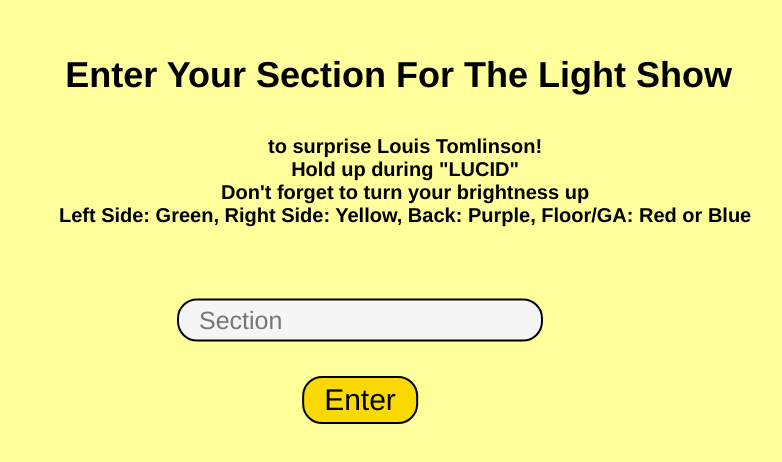
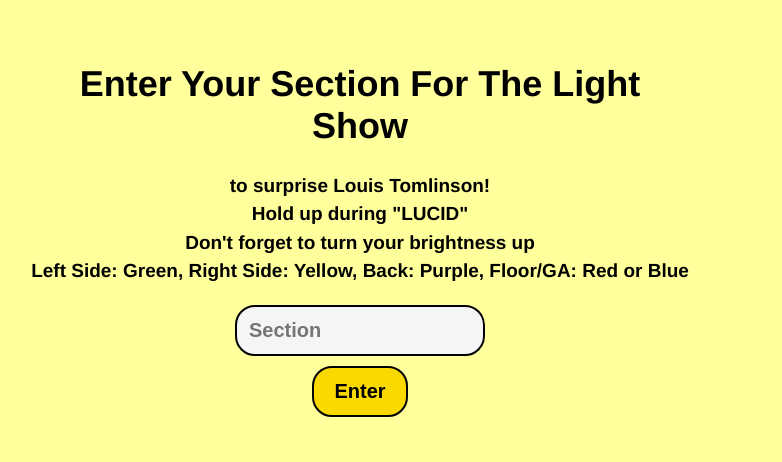
Before and after one commit to DarceyB/Louis-Tomlinson-Light-Show-Sydney, a website: page SelectYourSection.html in a window 1280 px wide. Shown: the part 160-622 px from the top of the page, without its empty margins (280-1062 px from the left). Drawn offline with nearby package versions, Linux system fonts and the light colour scheme.

Commit message:
made it stay centered

```diff
--- a/SelectYourSection.css
+++ b/SelectYourSection.css
@@ -1,81 +1,64 @@
 body {
     background-color: rgb(255, 255, 155);
-    max-width: 100%;
-    height: auto;
+    margin: 0;
+    min-height: 100vh;
+    min-height: 100dvh;
+    display: grid;
+    place-items: center;
+    font-family: 'Franklin Gothic Medium', 'Arial Narrow', Arial, sans-serif;
+    text-align: center;
+
+}
+#myForm {
+    width: 100%;
+    display: flex;
+    justify-content: center;
+    align-items: center;
 }
 
-h1 {
-    display: block;
-    font-family: 'Franklin Gothic Medium', 'Arial Narrow', Arial, sans-serif;
-    font-size: 36px;
-    position: absolute;
-    text-align: center;
-    top: 25%;
-    left: 40%;
-    transform: translate(-25%, -25%);
+.text-box {
+    width: 90%;
+    max-width: 700px;
+    padding: 20px;
+    box-sizing: border-box;
 }
 
-h2 {
-    display: block;
-    font-family: 'Franklin Gothic Medium', 'Arial Narrow', Arial, sans-serif;
-    font-size: 24px;
-    position: absolute;
-    text-align: center;
-    margin-top: 5%;
-    top: 30%;
-    left: 40%;
-    transform: translate(-25%, -5%);
+.text-box h1 {
+    font-size: clamp(24px, 4vw, 36px);
+    margin-top: 0;
+
 }
 
-h3 {
-    display: block;
-    font-family: 'Franklin Gothic Medium', 'Arial Narrow', Arial, sans-serif;
-    font-size: 20px;
-    position: absolute;
-    text-align: center;
-    top: 35%;
-    left: 40%;
-    transform: translate(-25%, -5%);
+.text-box h3 {
+    line-height: 1.5;
+    font-size: clamp(16px, 3vw, 19px);
 }
 
-h4 {
-    display: block;
-    font-family: 'Franklin Gothic Medium', 'Arial Narrow', Arial, sans-serif;
-    font-size: 18px;
-    position: absolute;
-    text-align: center;
-    margin-top: 5%;
-    top: 40%;
-    left: 40%;
-    transform: translate(-25%, -5%);
-}
 
-input {
-    display: block;
-    position: absolute;
-    top: 60%;
-    left: 50%;
-    transform: translate(-50%, -50%);
-
-    font-family: 'Franklin Gothic Medium', 'Arial Narrow', Arial, sans-serif;
-    font-size: 25px;
-    padding: 5px 20px;
+.text-box input {
+    padding: 12px;
+    width: 70%;
+    max-width: 250px;
+    box-sizing: border-box;
     background-color: whitesmoke;
     border: 2px solid black;
     border-radius: 20px;
+    font-size: 20px;
+    font-weight: bold;
     cursor: pointer;
 }
+.text-box input::placeholder {
+    font-weight: bold;
+}
 
-#Enter {
-    position: absolute;
-    top: 70%;
-    left: 50%;
-    transform: translate(-50%, -50%);
-    font-family: 'Franklin Gothic Medium', 'Arial Narrow', Arial, sans-serif;
-    font-size: 30px;
-    padding: 5px 20px;
+.text-box button {
+    display: block;
+    margin: 10px auto 0;
+    padding: 12px 20px;
     background-color: rgb(250, 217, 0);
     border: 2px solid black;
     border-radius: 20px;
+    font-size: 20px;
+    font-weight: bold;
     cursor: pointer;
 }
--- a/SelectYourSection.html
+++ b/SelectYourSection.html
@@ -47,6 +47,7 @@
 
     <body>
         <form id="myForm">
+        <div class="text-box">
         <h1>Enter Your Section For The Light Show</h1>
         <h3>to surprise Louis Tomlinson!<br>
         Hold up during "LUCID"<br>
@@ -55,6 +56,7 @@
         <!-- <h4>if you are in General Admission please enter <em>"GA Red"</em> or <em>"GA Blue"</em> below for your colour</h4> -->
         <input type="text" id="sectionNumber" placeholder="Section">
         <button id="Enter">Enter</button>
+        </div>
         </form>
 
     </body>
```
